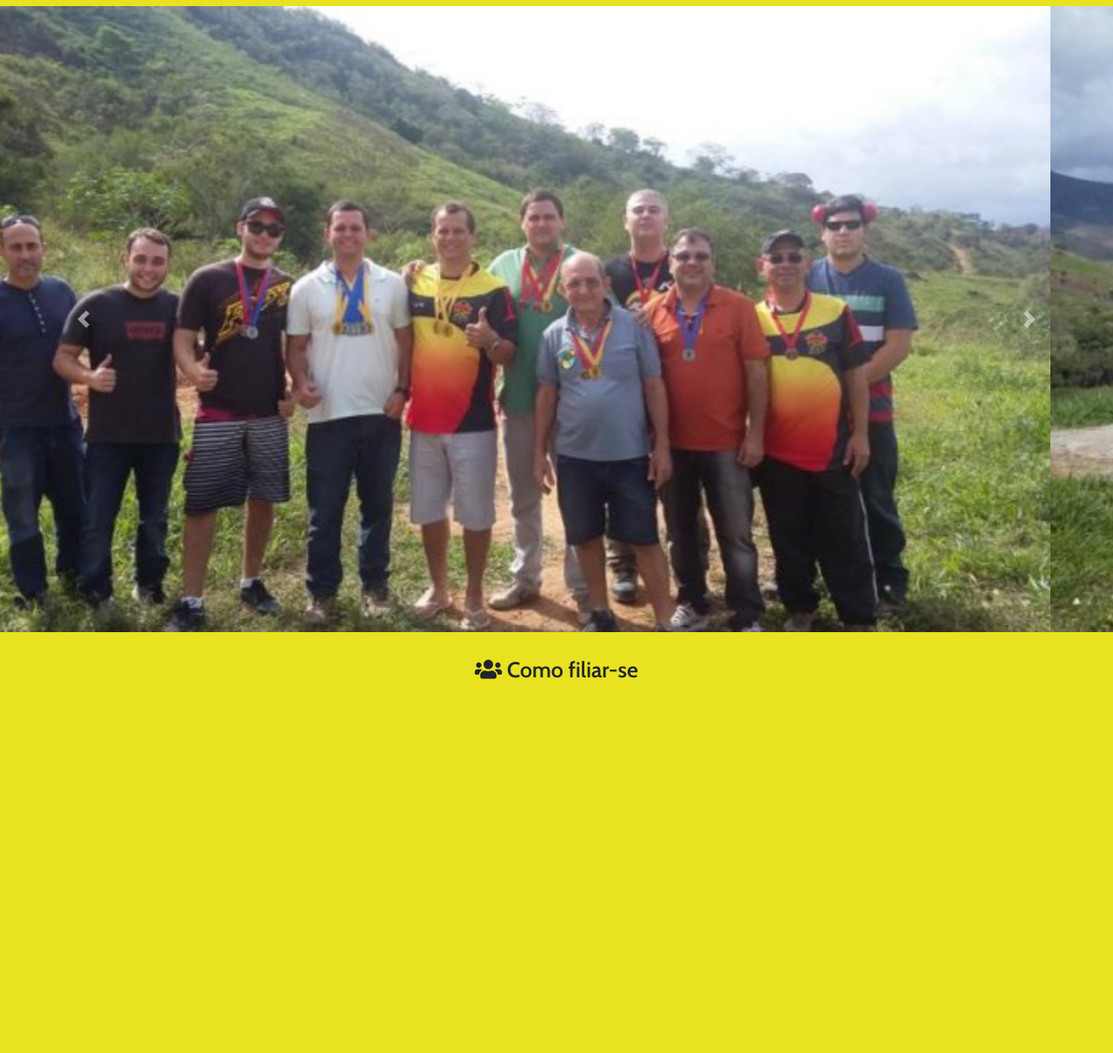
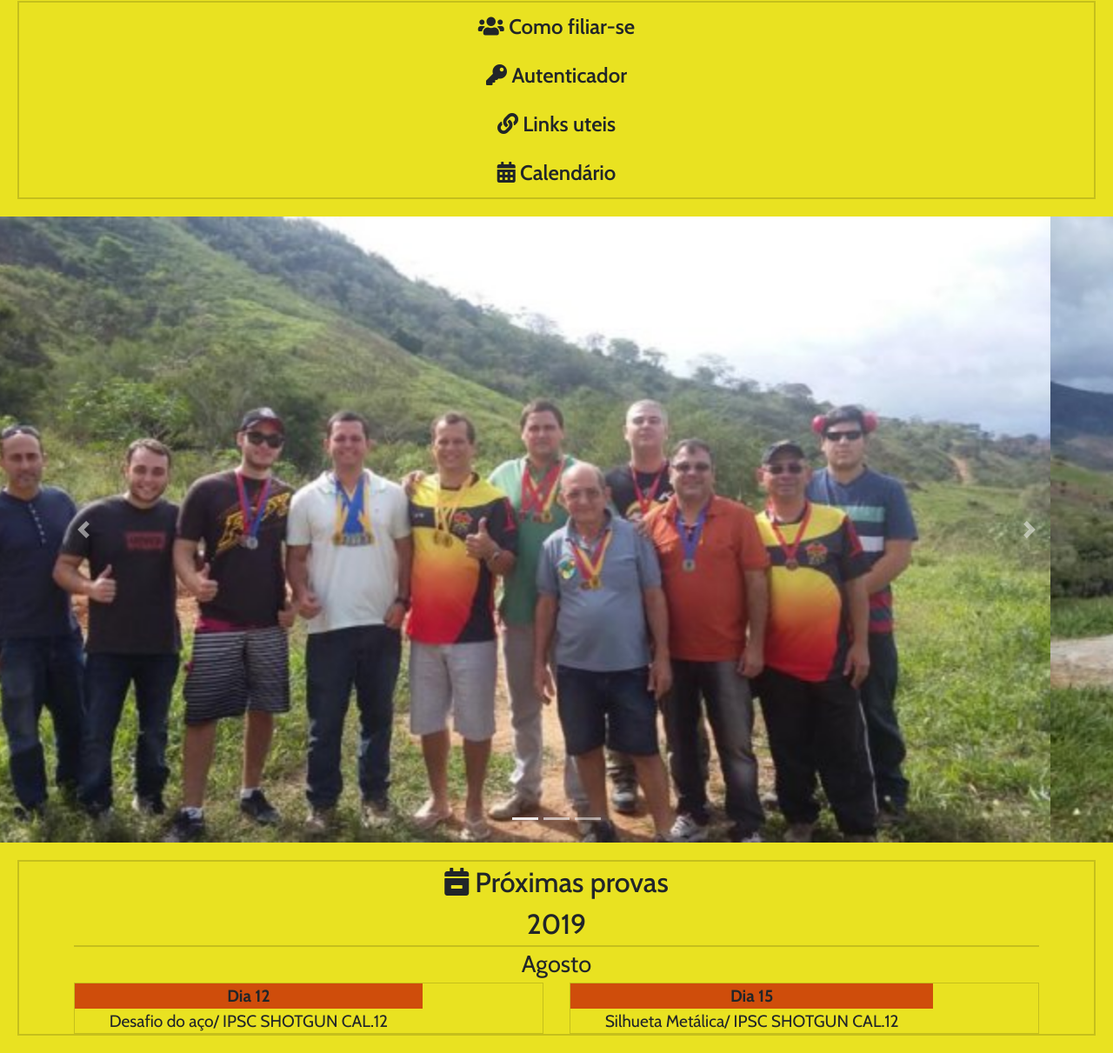
Before and after one commit to lucas-stellet/clubetirosf, a website: page index.html in a window 1280 px wide. Shown: the part 377-1588 px from the top of the page at 87% size. Before the commit the page ends 1193 px from the top, so only its background shows below. Drawn offline with nearby package versions, Linux system fonts and the light colour scheme.

Commit message:
Calendário adicionado ao index.html

```diff
--- a/assets/css/custom.css
+++ b/assets/css/custom.css
@@ -1,6 +1,16 @@
 body {
     font-family: 'Cabin', sans-serif;
     background-color: rgb(233, 226, 33);
+    margin: 0px;
+    padding: 0px;
+}
+
+header {
+    width: auto;
+}
+
+p {
+    margin: 0px;
 }
 
 /* NAVBAR */
@@ -50,10 +60,42 @@ body {
 /* UTILITIES */
 
 .utilities {
-    margin: 10px;
+    margin: 20px;
+    border: 2px solid rgba(0, 0, 0, 0.158);
 }
-.utilities-join {
-    font-size: 25px;
+.utilities-item {
+    padding: 10px;
+    font-size: 1.5rem;
     text-align: center;
     font-weight: 600;
 }
+
+/* CALENDAR */
+
+.calendar {
+    margin: 20px;
+    text-align: center;
+    border: 2px solid rgba(0, 0, 0, 0.158);
+}
+
+.calendar-title {
+    font-size: 2rem;
+    font-weight: 500;
+    border-bottom: 2px solid rgba(0, 0, 0, 0.158);
+}
+
+
+.calendar-month{
+    font-size: 1.7rem;
+    font-weight: 400;
+}
+
+.calendar-days {
+    font-size: 1.2rem;
+    border: 1px solid rgba(0, 0, 0, 0.158);
+}
+
+.calendar-day p {
+    background: rgba(195, 1, 1, 0.658);
+    font-weight: bolder;
+}
--- a/index.html
+++ b/index.html
@@ -18,13 +18,14 @@
     <link rel="stylesheet" href="./node_modules/bootstrap/dist/css/bootstrap.min.css">
     <!-- Custom CSS -->
     <link rel="stylesheet" href="/assets/css/custom.css">
+
     <!-- Webpage title -->
     <title>Clube de Tiro de São Fidélis - RJ</title>
 </head>
 
 <body>
     <header>
-        <nav class="navbar navbar-expand-lg navbar-dark bg-dark">
+        <nav class="navbar navbar-expand-lg  navbar-dark bg-dark ">
             <a class="navbar-brand col-8" href="#">
                 <img src="/assets/img/logo-clube.png" id="logo-clube" alt="logo do clube de tiro">
             </a>
@@ -74,41 +75,115 @@
 
     <main>
 
-        <section class="gallery">
-            <div id="carouselExampleInterval" class="carousel slide" data-ride="carousel">
+        <section class="utilities">
+            <div class="row">
+                <div class="col-12">
+                    <div class="utilities-item">
+                        <p><i class="fas fa-users"></i> Como filiar-se</p>
+                    </div>
+                    <div class="utilities-item">
+                        <p><i class="fas fa-key"></i> Autenticador</p>
+                    </div>
+                    <div class="utilities-item">
+                        <p><i class="fas fa-link"></i> Links uteis</p>
+                    </div>
+                    <div class="utilities-item">
+                        <p><i class="fas fa-calendar-alt"></i> Calendário</p>
+                    </div>
+                </div>
+            </div>
+        </section>
+
+        <div id="carouselExampleIndicators" class="carousel slide" data-ride="carousel">
+            <ol class="carousel-indicators">
+                <li data-target="#carouselExampleIndicators" data-slide-to="0" class="active"></li>
+                <li data-target="#carouselExampleIndicators" data-slide-to="1"></li>
+                <li data-target="#carouselExampleIndicators" data-slide-to="2"></li>
+            </ol>
             <div class="carousel-inner">
-                    <div class="carousel-item active" data-interval="10000">
+                <div class="carousel-item active">
                     <img src="/assets/img/foto1.jpg" class="d-block w-100" alt="...">
                 </div>
-                    <div class="carousel-item" data-interval="2000">
+                <div class="carousel-item">
                     <img src="/assets/img/foto2.jpg" class="d-block w-100" alt="...">
                 </div>
                 <div class="carousel-item">
                     <img src="/assets/img/foto3.jpg" class="d-block w-100" alt="...">
                 </div>
             </div>
-                <a class="carousel-control-prev" href="#carouselExampleInterval" role="button" data-slide="prev">
+            <a class="carousel-control-prev" href="#carouselExampleIndicators" role="button" data-slide="prev">
                 <span class="carousel-control-prev-icon" aria-hidden="true"></span>
                 <span class="sr-only">Previous</span>
             </a>
-                <a class="carousel-control-next" href="#carouselExampleInterval" role="button" data-slide="next">
+            <a class="carousel-control-next" href="#carouselExampleIndicators" role="button" data-slide="next">
                 <span class="carousel-control-next-icon" aria-hidden="true"></span>
                 <span class="sr-only">Next</span>
             </a>
         </div>
-        </section>
 
-        <section class="utilities">
+        <section class="calendar">
+            <div class="container">
+
+                <!-- TITLE AND YEAR -->
                 <div class="row">
-                <div class="col">
-                    <div class="utilities-join">
-                        <p><i class="fas fa-users"></i> Como filiar-se</p>
+                    <div class="col-12">
+                        <div class="calendar-title">
+                            <p><i class="fas fa-calendar-minus"></i> Próximas provas</p>
+                            <p>2019</p>
                         </div>
                     </div>
                 </div>
+                <!-- MONTH -->
+                <div class="row">
+                    <div class="col-12">
+                        <div class="calendar-month d-flex justify-content-center">
+                            <p>Agosto</p>
+                        </div>
+                    </div>
+                </div>
+                <!-- DAYS -->
+                <div class="row">
+                    <div class="col-6">
+                        <div class="calendar-days d-flex justify-content-start">
+                            <div class="row">
+                                <div class="col-12 calendar-day">
+                                    <p>Dia 12</p>
+                                </div>
+                                <div class="col-12 calendar-event">
+                                    <p>Desafio do aço/ IPSC SHOTGUN CAL.12</p>
+                                </div>
+                            </div>
+                        </div>
+                    </div>
+                    <div class="col-6">
+                        <div class="calendar-days d-flex justify-content-start">
+                            <div class="row">
+                                <div class="col-12 calendar-day">
+                                    <p>Dia 15</p>
+                                </div>
+                                <div class="col-12 calendar-event">
+                                    <p>Silhueta Metálica/ IPSC SHOTGUN CAL.12</p>
+                                </div>
+                            </div>
+                        </div>
+                    </div>
+                </div>
+
+            </div>
         </section>
 
+
+
+
+
+
     </main>
+
+    <!-- Javascript -->
+    <!-- Calendar -->
+    <script>
+
+    </script>
 
     <!-- jQuery first, then Popper.js, then Bootstrap JS -->
     <script src="/node_modules/jquery/dist/jquery.slim.min.js"></script>
```
Lines whose indentation alone changed are shown as unchanged.
